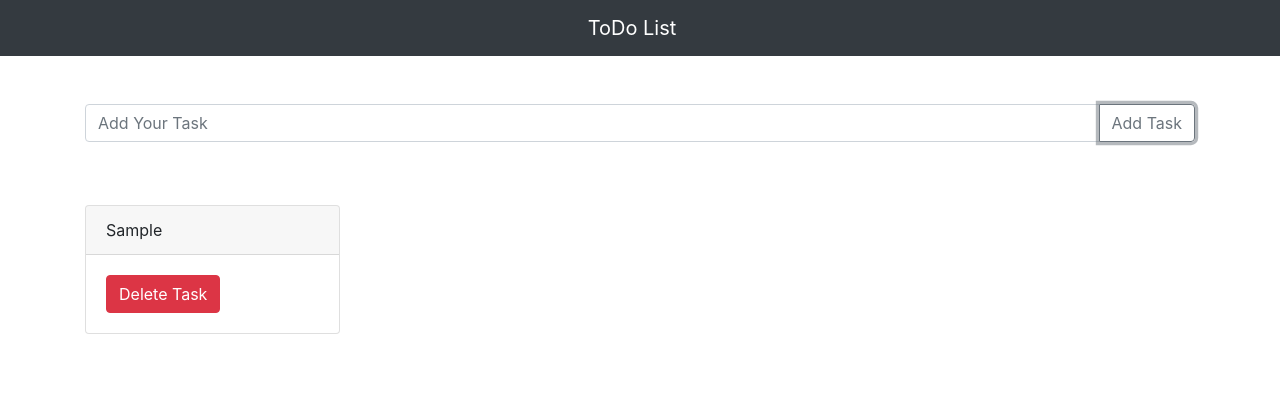
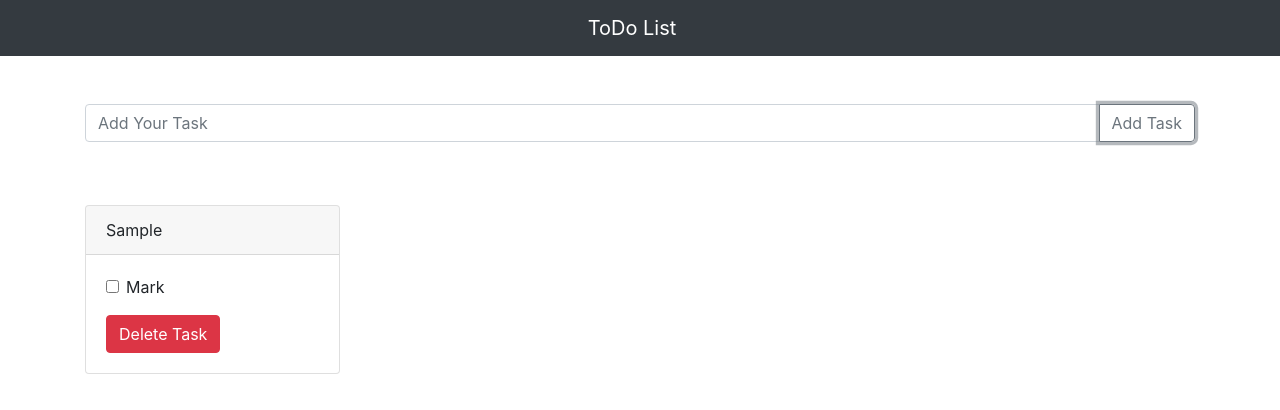
Before and after one commit to suro-sk/react, a React (Create React App) app: page / in a window 1280 px wide. Both pictures are taken after typing "Sample" into the empty fields and a click on the button "Add Task". Shown: the top 410 px of the page. Built offline with nearby package versions, Linux system fonts and the light colour scheme.

Commit message:
homework-11

```diff
--- a/package.json
+++ b/package.json
@@ -12,6 +12,7 @@
     "react-bootstrap": "^1.4.0",
     "react-dom": "^17.0.1",
     "react-scripts": "4.0.1",
+    "uuid": "^8.3.2",
     "web-vitals": "^0.2.4"
   },
   "scripts": {
--- a/src/components/Task.js
+++ b/src/components/Task.js
@@ -1,6 +1,7 @@
 import {Component} from 'react';
 import Card from 'react-bootstrap/Card'
 import Button from 'react-bootstrap/Button'
+import Form from 'react-bootstrap/Form'
 
 export default class Task extends Component {
 
@@ -9,6 +10,9 @@ export default class Task extends Component {
             <Card>
                 <Card.Header>{this.props.task.title}</Card.Header>
                 <Card.Body>
+                    <Form.Group controlId="formBasicCheckbox">
+                        <Form.Check type="checkbox" label="Mark" />
+                    </Form.Group>
                     <Button variant="danger" className="delete" onClick={() => this.props.deleteTask(this.props.taskId)}>Delete Task</Button>
                 </Card.Body>
             </Card>
--- a/src/components/TodoList.js
+++ b/src/components/TodoList.js
@@ -1,4 +1,5 @@
 import {Component} from 'react';
+import { v4 as uuidv4 } from 'uuid';
 import Task from "./Task";
 import Form from 'react-bootstrap/Form'
 import FormControl from 'react-bootstrap/FormControl'
@@ -24,7 +25,8 @@ export default class TodoList extends Component {
         let upcomingTaskTitle = this.state.inputValue.trim();
         if (!upcomingTaskTitle) return;
         let upcomingTask = {
-            title: upcomingTaskTitle
+            title: upcomingTaskTitle,
+            _id: uuidv4()
         };
 
         this.setState({
@@ -34,8 +36,8 @@ export default class TodoList extends Component {
     }
 
     deleteTask = (taskId) => {
-        const remainingTasks = this.state.tasks.filter((task, idx) => {
-            return taskId !== idx
+        const remainingTasks = this.state.tasks.filter((task) => {
+            return taskId !== task._id
         });
 
         this.setState({
@@ -44,10 +46,10 @@ export default class TodoList extends Component {
     }
 
     render() {
-        const generatedTasks = this.state.tasks.map((el, i) => {
+        const generatedTasks = this.state.tasks.map((task) => {
             return (
-                <div key={i} className="col-xl-3 col-lg-4 col-md-6 task">
-                    <Task task={el} taskId={i} deleteTask={this.deleteTask}/>
+                <div key={task._id} className="col-xl-3 col-lg-4 col-md-6 task">
+                    <Task task={task} taskId={task._id} deleteTask={this.deleteTask}/>
                 </div>
             )
         })
```
Also changed, not shown: 1 other file (tests, documents, lock files or other folders).
